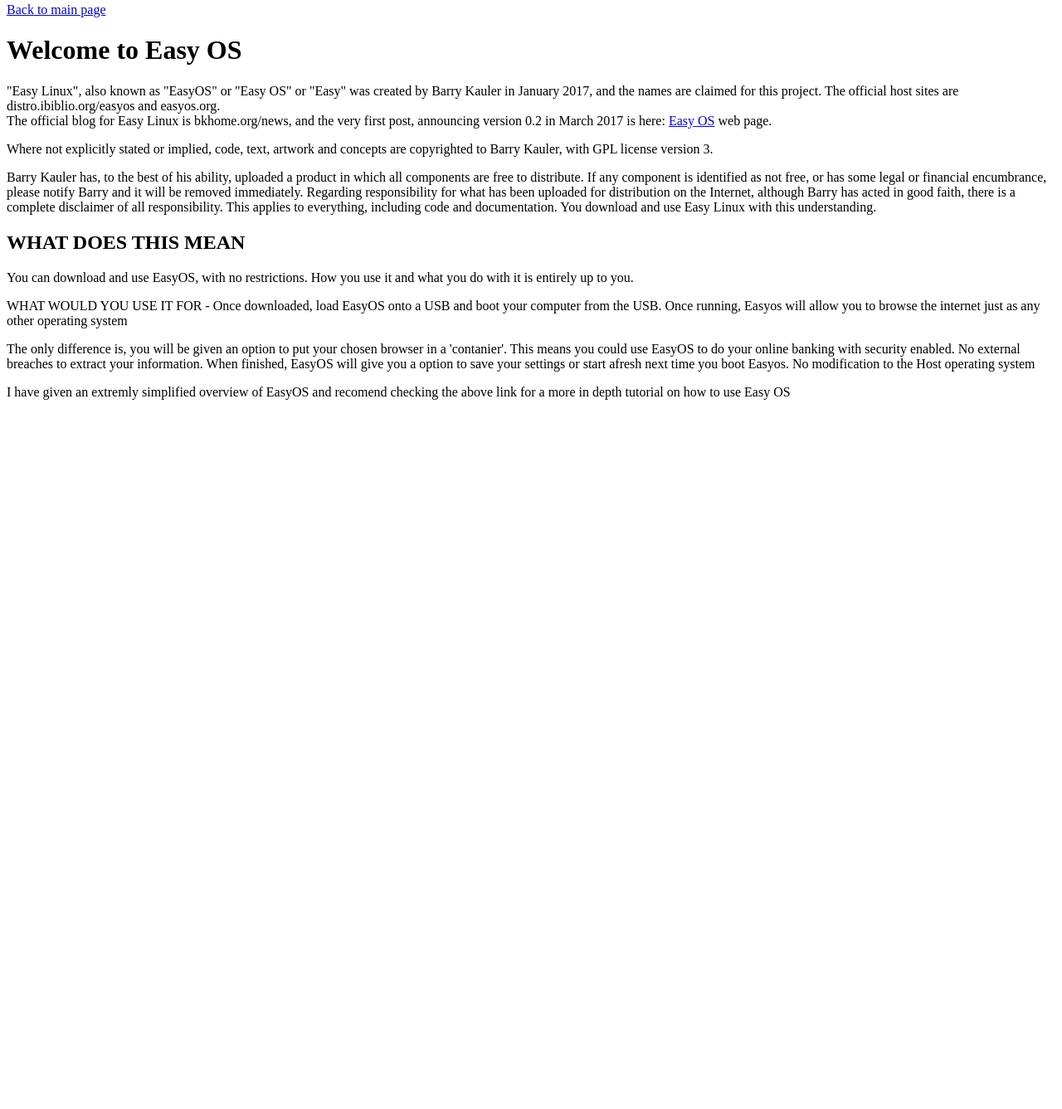
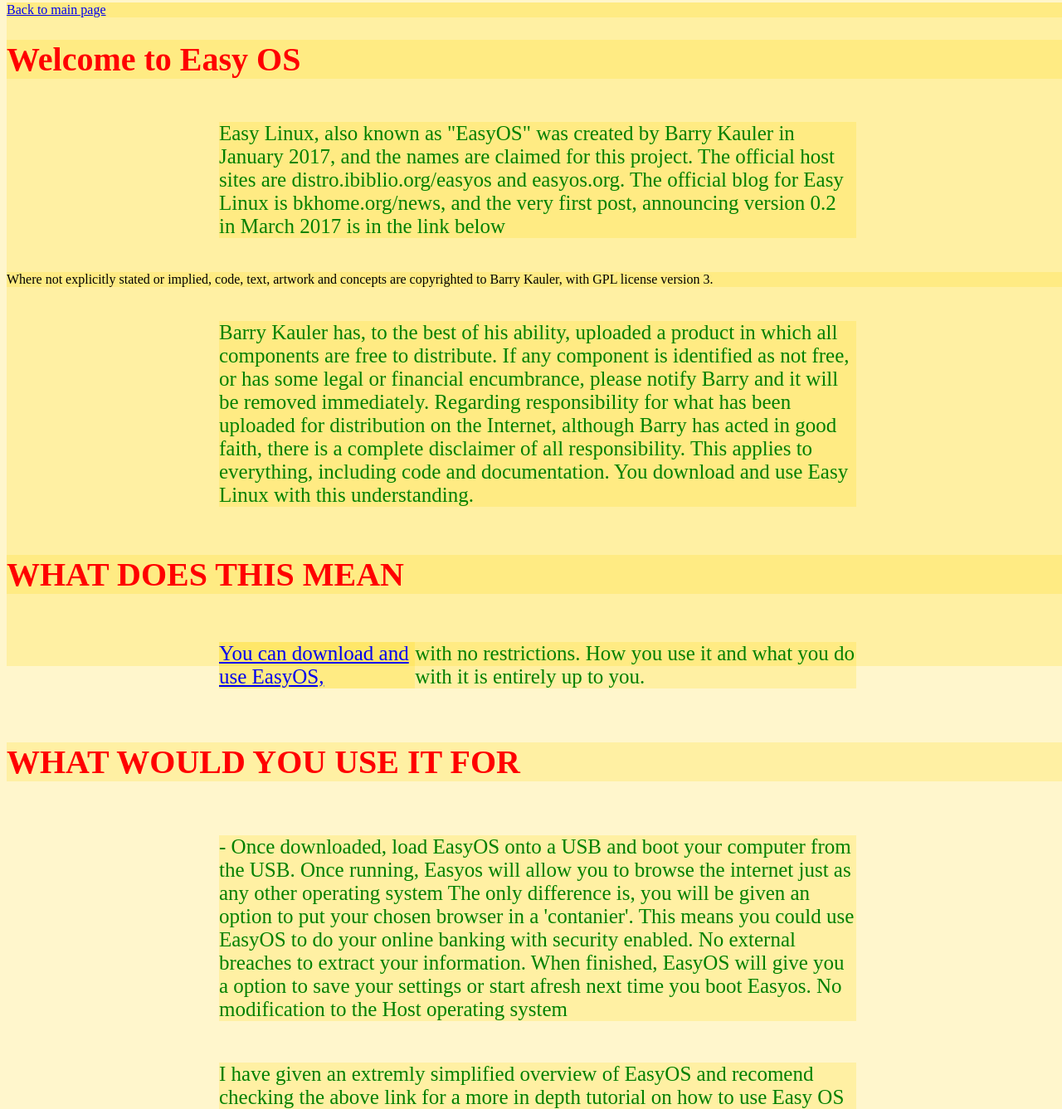
Before and after one commit to johngarside/mycodenationwebsite, a plain HTML site: page indexpup.html in a window 1280 px wide. Shown: the part 5-1342 px from the top of the page at 83% size. Before the commit the page ends 800 px from the top, so only its background shows below. Drawn offline with Linux system fonts and the light colour scheme.

Commit message:
Add files via upload

```diff
--- a/indexpup.html
+++ b/indexpup.html
@@ -3,7 +3,7 @@
 
 <head>
     <meta charset="UTF-8">
-
+    <link rel="stylesheet" type="text/css" href="main.css">
     <title>Easy Os</title>
 </head>
 
@@ -11,20 +11,25 @@
     <a href="index.html">Back to main page</a>
 
     <h1>Welcome to Easy OS</h1>
-    <p>"Easy Linux", also known as "EasyOS" or "Easy OS" or "Easy" was created by Barry Kauler in January 2017, and the names are claimed for this project. The official host sites are distro.ibiblio.org/easyos and easyos.org.<br>
-        The official blog for Easy Linux is bkhome.org/news, and the very first post, announcing version 0.2 in March 2017 is here: <a href="http://bkhome.org/news/201703/easy-linux-02-pre-alpha.html">Easy OS</a> web page.<br>
+    <p class="para"> Easy Linux, also known as "EasyOS" was created by Barry Kauler in January 2017, and the names are claimed for this project. The official host sites are distro.ibiblio.org/easyos and easyos.org.
+        The official blog for Easy Linux is bkhome.org/news, and the very first post, announcing version 0.2 in March 2017 is in the link below
+        </p>
+
+
         <p>Where not explicitly stated or implied, code, text, artwork and concepts are copyrighted to Barry Kauler, with GPL license version 3.</p>
 
-        Barry Kauler has, to the best of his ability, uploaded a product in which all components are free to distribute. If any component is identified as not free, or has some legal or financial encumbrance, please notify Barry and it will be removed immediately.
+        <p class="para"> Barry Kauler has, to the best of his ability, uploaded a product in which all components are free to distribute. If any component is identified as not free, or has some legal or financial encumbrance, please notify Barry and it will be removed immediately.
 
         Regarding responsibility for what has been uploaded for distribution on the Internet, although Barry has acted in good faith, there is a complete disclaimer of all responsibility. This applies to everything, including code and documentation. You download and use Easy Linux with this understanding.
         </p>
-    <p>
-    <h2>WHAT DOES THIS MEAN</h2>
-    <p>
-    <p>You can download and use EasyOS, with no restrictions. How you use it and what you do with it is entirely up to you.</p>
-            <p>WHAT WOULD YOU USE IT FOR - Once downloaded, load EasyOS onto a USB and boot your computer from the USB. Once running, Easyos will allow you to browse the internet just as any other operating system</p>
-<p>The only difference is, you will be given an option to put your chosen browser in a 'contanier'. This means you could use EasyOS to do your online banking with security enabled. No external breaches to extract your information. When finished, EasyOS will give you a option to save your settings or start afresh next time you boot Easyos. No modification to the Host operating system</p>
-<p> I have given an extremly simplified overview of EasyOS and recomend checking the above link for a more in depth tutorial on how to use Easy OS</p>
+        <h2>WHAT DOES THIS MEAN</h2>
 
+    <p class="para"><a href="http://bkhome.org/news/201703/easy-linux-02-pre-alpha.html">You can download and use EasyOS,</a> with no restrictions. How you use it and what you do with it is entirely up to you.</p>
+
+    <h3>WHAT WOULD YOU USE IT FOR </h3>
+    <p class="para">- Once downloaded, load EasyOS onto a USB and boot your computer from the USB. Once running, Easyos will allow you to browse the internet just as any other operating system
+The only difference is, you will be given an option to put your chosen browser in a 'contanier'. This means you could use EasyOS to do your online banking with security enabled. No external breaches to extract your information. When finished, EasyOS will give you a option to save your settings or start afresh next time you boot Easyos. No modification to the Host operating system</p>
+<p class="para"> I have given an extremly simplified overview of EasyOS and recomend checking the above link for a more in depth tutorial on how to use Easy OS</p>
+
+<body>
 <html>
```
